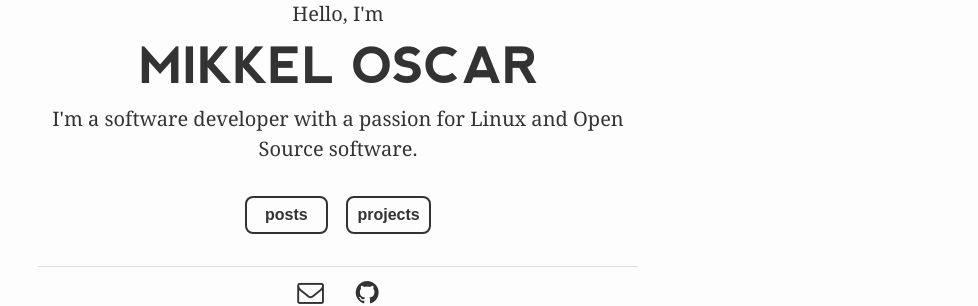
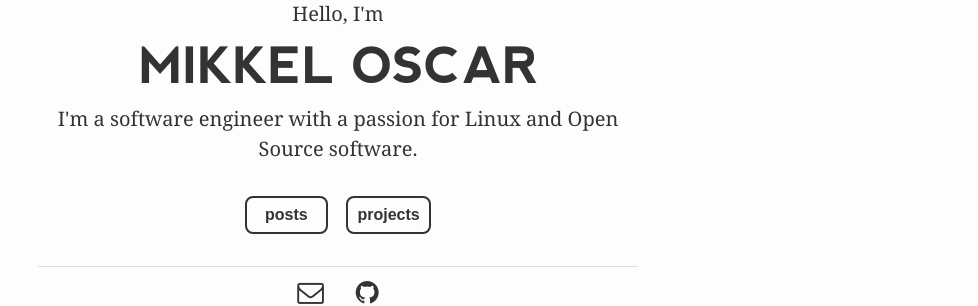
Before and after one commit to mikkeloscar/mikkeloscar.github.io, a Jekyll site: the page built from index.html, in a window 1280 px wide. Shown: the part 396-702 px from the top of the page, without its empty margins (302-1280 px from the left). Built offline with Jekyll 4.4.1, drawn with Linux system fonts in a browser that asks for light colours; nearby versions of some CDN libraries.

Commit message:
developer -> engineer

```diff
--- a/_config.yml
+++ b/_config.yml
@@ -12,7 +12,7 @@ full_name: Mikkel Oscar Lyderik
 headshot: headshot.png
 email: "&#109;&#64;&#109;&#111;&#115;&#99;&#97;&#114;&#46;&#110;&#101;&#116;"
 description: > # this means to ignore newlines until "baseurl:"
-  I'm a software developer with a passion for Linux and Open Source software.
+  I'm a software engineer with a passion for Linux and Open Source software.
 baseurl: "" # the subpath of your site, e.g. /blog
 url: "https://moscar.net" # the base hostname & protocol for your site
 enforce_ssl: moscar.net
```
